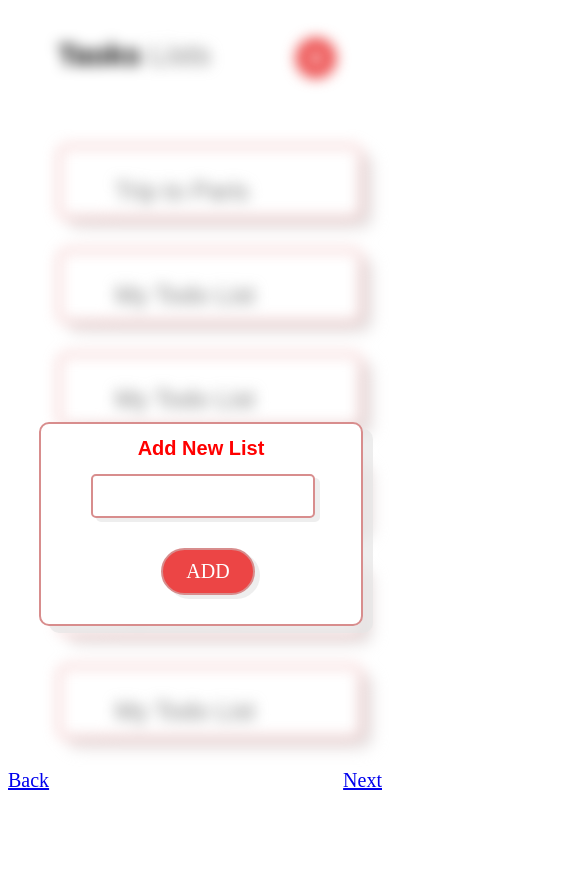
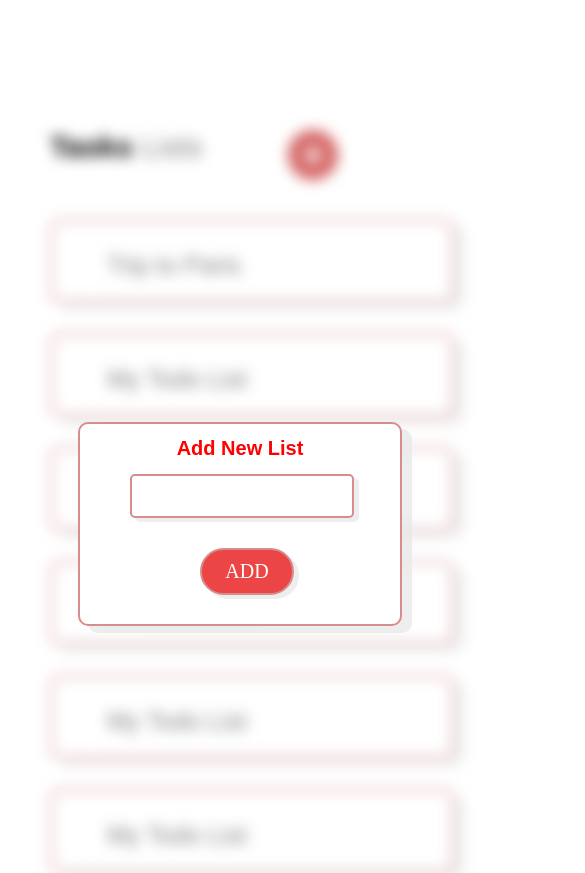
Before and after one commit to SAIPREETHI738/mobileresponsive, a plain HTML site: page index3.html in a window 390 px wide. Shown: the top 873 px of the page, 585 px wide, since content can reach past the window. Before the commit the page ends 844 px from the top, so only its background shows below. Drawn offline with Linux system fonts and the light colour scheme.

Commit message:
commit changes

```diff
--- a/index3.html
+++ b/index3.html
@@ -15,7 +15,7 @@
  <div class="blur">
     <div class="icon">
         <h2>Tasks <strong style="font-family: Arial, Helvetica, sans-serif; color: gray; font-weight: normal;">Lists</strong></h2>
-        <div class="circle"><i class="fas fa-plus-circle fa-2x" class="plus"></i></div>
+        <a href="./index2.html" class="circle"><i class="fas fa-plus-circle fa-2x"></i></a>
         <h3>Add List</h3>
     </div>
     <div class="container">
@@ -45,9 +45,7 @@
             <label for="text">Pending Task</label>
         </div>
         </div>
-     </div>
-    <div class="notshow">
-        <div class="box">
+         <div class="box">
             <p class="heading">My Todo List</p>
             <h4><b>Completed Task</b></h4>
             <div class="task">
@@ -79,9 +77,7 @@
        <h1>Add New List</h1>
        <div class="box2">
     </div>
-       <div class="box3">ADD</div>
+       <a href="./index4.html" class="add"><div class="box3">ADD</div></a>
    </div>
-   <a href="./index4.html" style="float: right; font-size: 20px;">Next</a>
-   <a href="./index2.html" style="margin-left: 0px; font-size: 20px;">Back</a>
 </body>
 </html>
--- a/style.css
+++ b/style.css
@@ -1,5 +1,5 @@
 body{
-    width: 700px;
+    width: 800px;
     height: 200px;
     margin: 100px auto;
 
@@ -9,33 +9,32 @@ body{
   }
 
 .circle{
-    margin-left: 300px;
+    margin-left: 350px;
     margin-top: 30px;
-    color: rgb(236, 69, 69)
+    color: rgb(236, 69, 69);
+    font-size: 17px;
 }
 
 h2{
-    font-size: 50px;
+    font-size: 40px;
     font-family: sans-serif;
 }
 
 .box{
     border: 2px solid rgb(216, 141, 141);
-    margin-left: 30px;
+    margin: 30px;
     border-radius: 10px;
-    width: 900px;
+    width: 200px;
     height: 270px;
     box-shadow: 10px 7px rgba(231, 230, 230, 0.692);
 
 }
 .container{
     display: flex;
+    flex-wrap: wrap;
+
 
 }
-.notshow{
-    display: none;
-}
-
 .heading{
     font-size: 20px;
     color: red;
@@ -57,7 +56,7 @@ h3{
     font-family: Arial, Helvetica, sans-serif;
     color: gray;
     font-weight: normal;
-    font-size: 22px;
+    font-size: 25px;
     margin-top: 20px;
     padding: 15px;
 }
@@ -65,10 +64,7 @@ h3{
     margin-left: 10px;
     font-size: 20px;
 }
-a{
-   margin-left: 800px;
-   font-size: 20px;
-}
+
 
 @media(max-width:500px){
 
@@ -77,14 +73,11 @@ a{
     }
     .circle{
         margin-left: 85px;
-        margin-top: 30px;
-        color: rgb(236, 69, 69);
         font-size: 25px;
     }
 
     h2{
         font-size: 55px;
-        font-family: sans-serif;
         margin-left: 150px;
         margin-top: 20px;
 
@@ -94,29 +87,17 @@ a{
         display: inline;
 
     }
-    .notshow{
-        display: inline;
-    }
-
     .box{
-        border: 2px solid rgb(231, 139, 139);
-        margin: 30px;
         margin-left: 150px;
-        border-radius: 10px;
         width: 400px;
         height: 80px;
-        box-shadow: 10px 9px 7px rgba(214, 206, 206, 0.692);
-
     }
     .heading{
         font-size: 25px;
         color: gray;
-        font-family: Arial, Helvetica, sans-serif;
         border-bottom: 2px solid white;
         text-align: left;
         margin-left: 50px;
-
-
     }
 
     h4{
@@ -125,10 +106,4 @@ a{
     .task{
         display: none;
     }
-    a{
-        margin-left: 600px;
-
-        font-size: 30px;
-     }
-
 }
--- a/style2.css
+++ b/style2.css
@@ -12,7 +12,7 @@ h1{
     font-family: sans-serif;
     text-align: center;
 }
-.item{
+.arrow{
     color: rgb(236, 69, 69);
      margin-top: 40px;
      margin-left: 560px;
@@ -24,7 +24,7 @@ h1{
     position:absolute;
 }
 .box{
-    border: 2px solid rgb(216, 141, 141);;
+    border: 2px solid rgb(216, 141, 141);
     margin: 30px;
     border-radius: 10px;
     width: 230px;
@@ -43,7 +43,7 @@ input{
 }
 .plus{
     color: rgb(236, 69, 69);
-     float: right;
+    float: right;
     margin-top: 130px;
     padding: 5px;
 }
@@ -66,18 +66,13 @@ h4{
 @media(max-width:500px){
     h1{
         font-size: 30px;
-        font-family: sans-serif;
-        text-align: center;
     }
     .container{
         display: flex;
 
     }
-    .item{
-        color: rgb(236, 69, 69);
-         margin-top: 40px;
+    .arrow{
          margin-left: 50px;
-
     }
     .icon{
 
@@ -86,22 +81,14 @@ h4{
 
     }
     .box{
-        border: 2px solid rgb(216, 141, 141);;
         margin-left: 10px;
-        border-radius: 10px;
         width: 200px;
         height: 290px;
-        padding: 5px;
-        box-shadow: 10px 7px rgba(231, 230, 230, 0.692);
         font-size: 18px;
+   }
+    .plus{
+        margin-top: 100px;
 
-
-    }
-    .plus{
-        color: rgb(236, 69, 69);
-         float: right;
-        margin-top: 100px;
-        padding: 5px;
     }
 
 }
--- a/style3.css
+++ b/style3.css
@@ -1,5 +1,11 @@
 .blur{
   filter: blur(7px);
+}
+body{
+  width: 800px;
+  height: 200px;
+  margin: 100px auto;
+
 }
 
 .icon{
@@ -8,20 +14,20 @@
 
 .circle{
   margin-left: 300px;
-  margin-top: 100px;
-  color: rgb(236, 69, 69)
+  margin-top: 30px;
+  color: rgb(212, 99, 99);
+  font-size: 17px;
 }
 
 h2{
-  font-size: 50px;
+  font-size: 40px;
   font-family: sans-serif;
-  margin-left: 350px;
-  margin-top: 100px;
+
 }
 
 .box{
   border: 2px solid rgb(216, 141, 141);
-  margin-left: 50px;
+  margin: 30px;
   border-radius: 10px;
   width: 200px;
   height: 300px;
@@ -30,13 +36,9 @@ h2{
 }
 .container{
   display: flex;
-  margin-left: 350px;
-  margin-top: 50px;
+  flex-wrap: wrap;
+
 }
-.notshow{
-  display: none;
-}
-
 .heading{
   font-size: 20px;
   color: red;
@@ -58,18 +60,15 @@ h3{
   font-family: Arial, Helvetica, sans-serif;
   color: gray;
   font-weight: normal;
-  font-size: 22px;
-  margin-top: 90px;
+  font-size: 25px;
+  margin-top: 20px;
   padding: 15px;
 }
 .task{
   margin-left: 10px;
   font-size: 20px;
 }
-a{
- margin-left: 800px;
- font-size: 20px;
-}
+
 .box1 {
   background-color: white;
   box-shadow: 10px 7px rgba(231, 230, 230, 0.692);
@@ -102,6 +101,10 @@ h1{
   padding: 20px;
 
 }
+.add{
+  text-decoration: none;
+}
+
 .box3 {
   background-color: rgb(236, 69, 69);;
   box-shadow: 5px 4px rgba(231, 230, 230, 0.692);
@@ -114,13 +117,9 @@ h1{
   margin-top: 30px;
   width: 80px;
   padding: 10px;
-}
-a{
-
- margin-left: 85%;
- font-size: 20px;
 
 }
+
 
 @media(max-width:500px){
 
@@ -129,41 +128,27 @@ a{
   }
   .circle{
       margin-left: 85px;
-      margin-top: 30px;
-      color: rgb(236, 69, 69);
-      font-size: 20px;
+      font-size: 25px;
   }
-
   h2{
       font-size: 30px;
       font-family: sans-serif;
       margin-left: 50px;
       margin-top: 30px;
-
-
-  }
+ }
   .container{
       display: inline;
 
   }
-  .notshow{
-      display: inline;
-  }
+ .box{
 
-  .box{
-      border: 2px solid rgb(231, 139, 139);
-      margin: 30px;
       margin-left: 50px;
-      border-radius: 10px;
-      width: 300px;
-      height: 70px;
-      box-shadow: 10px 9px 7px rgba(214, 206, 206, 0.692);
-
+      width: 400px;
+      height: 80px;
   }
   .heading{
       font-size: 25px;
       color: gray;
-      font-family: Arial, Helvetica, sans-serif;
       border-bottom: 2px solid white;
       text-align: left;
       margin-left: 50px;
@@ -177,53 +162,21 @@ a{
   }
 
 .box1 {
-  background-color: white;
-  box-shadow: 10px 7px rgba(231, 230, 230, 0.692);
-  border-radius: 10px;
-  border: 2px solid rgb(216, 141, 141);
-  position: absolute;
   top: 50%;
-  left: 10%;
+  left: 20%;
   width: 320px;
   height: 130px;
-  padding-bottom: 70px;
-
 }
 
 .box2 {
-  background-color: white;
-  box-shadow: 5px 4px rgba(231, 230, 230, 0.692);
-  border-radius: 5px;
-  border: 2px solid rgb(216, 141, 141);
-  margin-left: 50px;
-  top: 35%;
+
   left: 20%;
   width: 180px;
-  padding: 20px;
-
 }
 .box3 {
-  background-color: rgb(236, 69, 69);;
-  box-shadow: 5px 4px rgba(231, 230, 230, 0.692);
-  border-radius: 30px;
-  color: white;
-  font-size: 20px;
-  text-align: center;
-  border: 2px solid rgb(216, 141, 141);
+
   margin-left: 120px;
-  margin-top: 30px;
   width: 70px;
-  padding: 10px;
+
+  }
 }
-a{
- display: flex;
- margin-left: 85%;
- font-size: 20px;
-
-}
-a{
-      margin-left: 600px;
-
-      font-size: 30px;
-   }
-}
--- a/style4.css
+++ b/style4.css
@@ -16,7 +16,7 @@ h1{
     font-family: sans-serif;
     text-align: center;
 }
-.item{
+.arrow{
     color: rgb(236, 69, 69);
      margin-top: 40px;
      margin-left: 560px;
@@ -77,48 +77,7 @@ h3{
     font-family: Arial, Helvetica, sans-serif;
 
   }
-@media(max-width:500px){
-    h1{
-        font-size: 30px;
-        font-family: sans-serif;
-        text-align: center;
-    }
-    .container{
-        display: flex;
 
-    }
-    .item{
-        color: rgb(236, 69, 69);
-         margin-top: 40px;
-         margin-left: 50px;
-
-    }
-    .icon{
-
-        margin-left: 90px;
-        margin-top: 20px;
-
-    }
-    .box{
-        border: 2px solid rgb(216, 141, 141);;
-        margin-left: 10px;
-        border-radius: 10px;
-        width: 200px;
-        height: 290px;
-        padding: 5px;
-        box-shadow: 10px 7px rgba(231, 230, 230, 0.692);
-        font-size: 18px;
-
-
-    }
-    .plus{
-        color: rgb(236, 69, 69);
-         float: right;
-        margin-top: 100px;
-        padding: 5px;
-    }
-
-}
 .box1 {
     background-color: white;
     box-shadow: 10px 7px rgba(231, 230, 230, 0.692);
@@ -145,6 +104,9 @@ h3{
     padding: 20px;
 
   }
+  .add{
+      text-decoration: none;
+  }
   .box3 {
     background-color: rgb(236, 69, 69);;
     box-shadow: 5px 4px rgba(231, 230, 230, 0.692);
@@ -162,19 +124,15 @@ h3{
   @media(max-width:500px){
     h1{
         font-size: 30px;
-        font-family: sans-serif;
-        text-align: center;
+
     }
     .container{
         display: flex;
 
     }
-    .item{
-        color: rgb(236, 69, 69);
-         margin-top: 40px;
-         margin-left: 50px;
-
-    }
+    .arrow{
+        margin-left: 50px;
+   }
     .icon{
 
         margin-left: 90px;
@@ -182,56 +140,33 @@ h3{
 
     }
     .box{
-        border: 2px solid rgb(216, 141, 141);;
+
         margin-left: 10px;
-        border-radius: 10px;
         width: 200px;
         height: 290px;
-        padding: 5px;
-        box-shadow: 10px 7px rgba(231, 230, 230, 0.692);
         font-size: 18px;
+    }
+    .plus{
 
+        margin-top: 100px;
 
     }
-    .plus{
-        color: rgb(236, 69, 69);
-        float: right;
-        margin-top: 100px;
-        padding: 5px;
-    }
     .box1 {
-        background-color: white;
-        box-shadow: 10px 7px rgba(231, 230, 230, 0.692);
-        border-radius: 10px;
-        border: 2px solid rgb(216, 141, 141);
-        position: absolute;
+
         top: 30%;
         left: 20%;
         width: 300px;
         height: 130px;
     }
+    .box2 {
 
-    .box2 {
-        background-color: white;
-        box-shadow: 5px 4px rgba(231, 230, 230, 0.692);
-        border-radius: 5px;
-        border: 2px solid rgb(216, 141, 141);
         margin-left: 30px;
         top: 35%;
         left: 10%;
         width: 200px;
-
-
-      }
+    }
     .box3 {
-        background-color: rgb(236, 69, 69);;
-        box-shadow: 5px 4px rgba(231, 230, 230, 0.692);
-        border-radius: 30px;
-        color: white;
-        font-size: 20px;
-        text-align: center;
-        border: 2px solid rgb(216, 141, 141);
-        margin-left: 100px;
+       margin-left: 100px;
         margin-top: 20px;
         width: 70px;
 
```
Also changed, not shown: index.html (+1 -6 lines), index2.html (+5 -9 lines), index4.html (+3 -8 lines).
